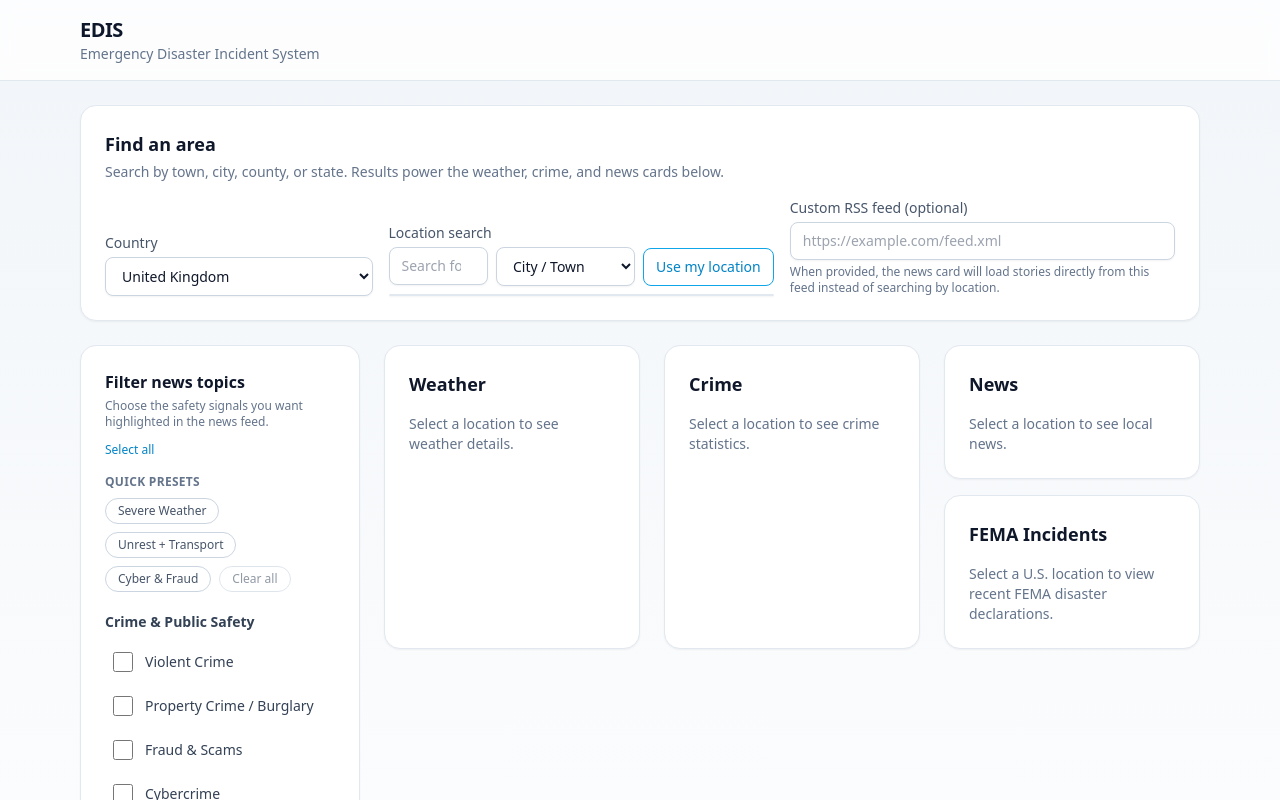
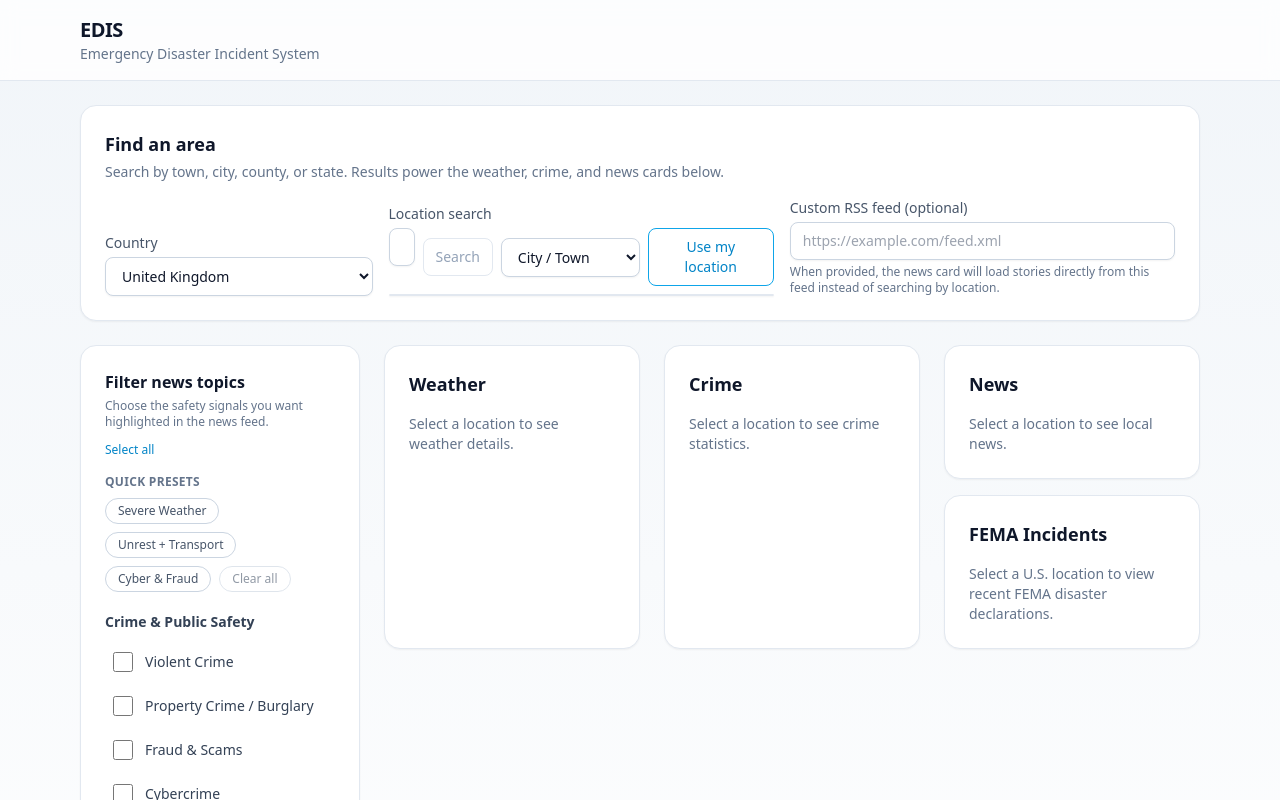
Before and after one commit to Milosmithy58/EDIS, a React (Vite) app in the folder edis/apps/web/: page / in a window 1280 px wide. Shown: the top 800 px of the page. Built offline with nearby package versions, Linux system fonts and the light colour scheme.

Commit message:
Add manual search trigger to location search

```diff
--- a/edis/apps/web/src/components/LocationSearch.tsx
+++ b/edis/apps/web/src/components/LocationSearch.tsx
@@ -34,18 +34,11 @@ const MIN_QUERY_LENGTH = 2;
 const LocationSearch = ({ country, onSelect }: Props) => {
   const [query, setQuery] = useState('');
   const [scope, setScope] = useState<string>('city');
-  const [debouncedQuery, setDebouncedQuery] = useState('');
-
-  useEffect(() => {
-    const timer = setTimeout(() => {
-      setDebouncedQuery(query.trim());
-    }, 350);
-    return () => clearTimeout(timer);
-  }, [query]);
+  const [searchQuery, setSearchQuery] = useState('');
 
   useEffect(() => {
     setQuery('');
-    setDebouncedQuery('');
+    setSearchQuery('');
   }, [country]);
 
   const {
@@ -54,12 +47,12 @@ const LocationSearch = ({ country, onSelect }: Props) => {
     isError,
     refetch
   } = useQuery<GeocodeResponse>({
-    queryKey: ['geocode', debouncedQuery, country, scope],
-    enabled: debouncedQuery.length >= MIN_QUERY_LENGTH,
+    queryKey: ['geocode', searchQuery, country, scope],
+    enabled: searchQuery.length >= MIN_QUERY_LENGTH,
     staleTime: 1000 * 60,
     queryFn: async () => {
       const params = new URLSearchParams({
-        query: debouncedQuery,
+        query: searchQuery,
         country,
         scope
       });
@@ -75,7 +68,16 @@ const LocationSearch = ({ country, onSelect }: Props) => {
 
   const handleSelect = (geo: GeoContext) => {
     onSelect(geo);
-    setQuery(geo.query);
+    const formattedQuery = geo.query.trim();
+    setQuery(formattedQuery);
+    setSearchQuery(formattedQuery);
+  };
+
+  const handleSearch = () => {
+    const trimmedQuery = query.trim();
+    if (trimmedQuery.length >= MIN_QUERY_LENGTH) {
+      setSearchQuery(trimmedQuery);
+    }
   };
 
   const handleUseMyLocation = () => {
@@ -127,12 +129,26 @@ const LocationSearch = ({ country, onSelect }: Props) => {
             type="search"
             value={query}
             onChange={(event) => setQuery(event.target.value)}
+            onKeyDown={(event) => {
+              if (event.key === 'Enter') {
+                event.preventDefault();
+                handleSearch();
+              }
+            }}
             placeholder="Search for London, New York..."
             className="w-full rounded-lg border border-slate-300 bg-white px-3 py-2 text-sm shadow-sm focus:border-sky-500 focus:outline-none focus:ring-2 focus:ring-sky-200 dark:border-slate-700 dark:bg-slate-800"
             aria-autocomplete="list"
           />
         </div>
         <div className="flex items-center gap-2">
+          <button
+            type="button"
+            onClick={handleSearch}
+            disabled={query.trim().length < MIN_QUERY_LENGTH || isFetching}
+            className="rounded-lg border border-sky-500 px-3 py-2 text-sm font-medium text-sky-600 transition hover:bg-sky-50 focus:outline-none focus:ring-2 focus:ring-sky-200 disabled:cursor-not-allowed disabled:border-slate-200 disabled:text-slate-400 disabled:hover:bg-transparent dark:border-sky-400 dark:text-sky-300 dark:hover:bg-slate-800 dark:disabled:border-slate-700 dark:disabled:text-slate-500"
+          >
+            Search
+          </button>
           <select
             className="rounded-lg border border-slate-300 bg-white px-3 py-2 text-sm shadow-sm focus:border-sky-500 focus:outline-none focus:ring-2 focus:ring-sky-200 dark:border-slate-700 dark:bg-slate-800"
             value={scope}
@@ -166,7 +182,7 @@ const LocationSearch = ({ country, onSelect }: Props) => {
             </button>
           </div>
         )}
-        {!isFetching && !isError && suggestions.length === 0 && debouncedQuery && (
+        {!isFetching && !isError && suggestions.length === 0 && searchQuery && (
           <p className="p-3 text-sm text-slate-500 dark:text-slate-300">No matches yet.</p>
         )}
         <ul role="listbox" className="divide-y divide-slate-100 dark:divide-slate-700">
```
